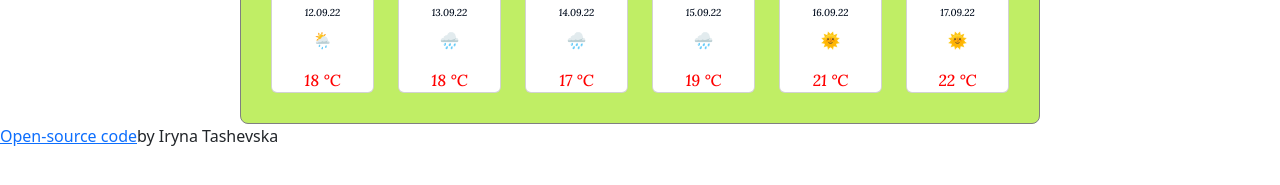
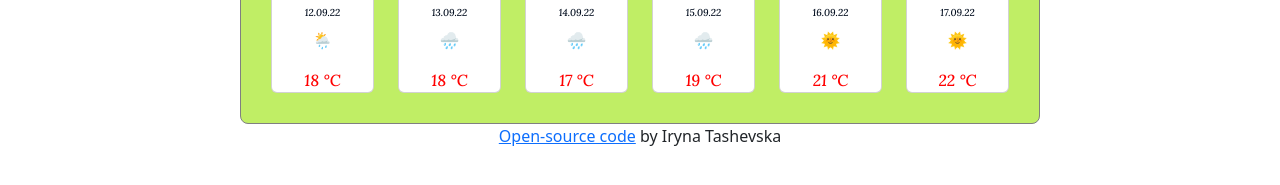
Before and after one commit to IrynaTashevska/WheatherApp, a plain HTML site: page index.html in a window 1280 px wide. Shown: the part 279-464 px from the top of the page. Drawn offline with nearby package versions, Linux system fonts and the light colour scheme; no server answers.

Commit message:
Added footer

```diff
--- a/css/style.css
+++ b/css/style.css
@@ -67,3 +67,7 @@ h2, h6, p {
 ul {
     list-style-type: none;
 }
+
+footer {
+    text-align: center;
+}
--- a/index.html
+++ b/index.html
@@ -141,7 +141,10 @@
         </div>
       </section>
     </div>
-    <a href="https://github.com/IrynaTashevska/WheatherApp" target="_blank">Open-source code</a>by Iryna Tashevska
+    <footer>
+      <a href="https://github.com/IrynaTashevska/WheatherApp" target="_blank">Open-source code</a>
+    by Iryna Tashevska
+    </footer>
     <script src="./css/index.js"></script>
   </body>
 </html>
```
